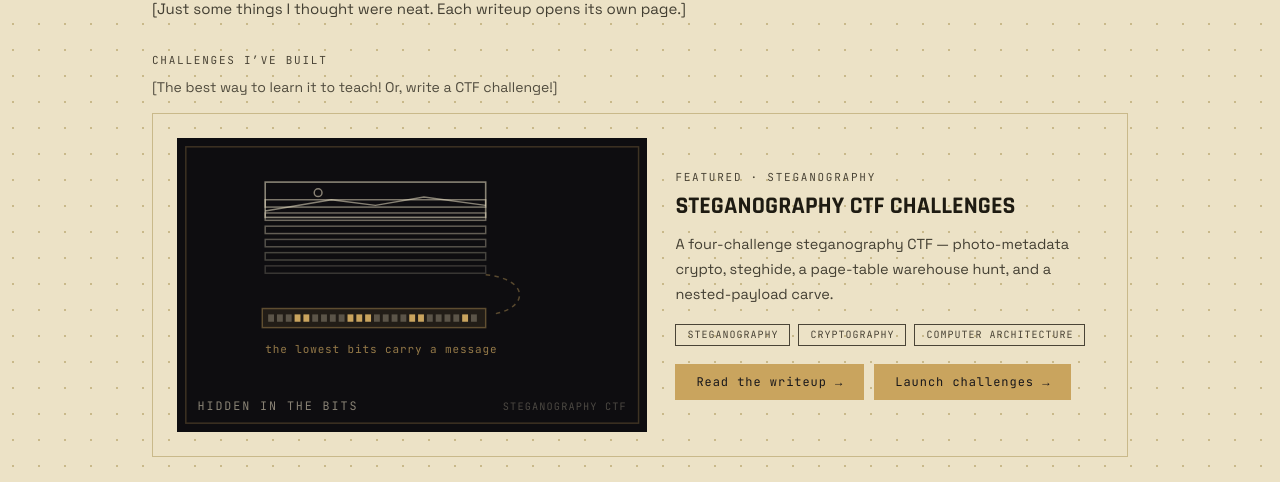
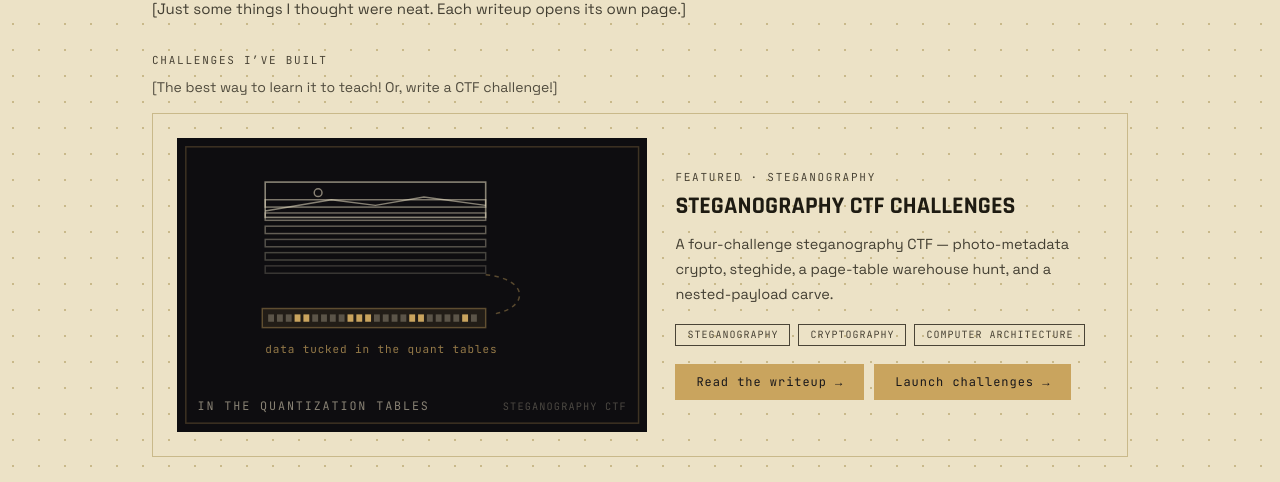
Before and after one commit to jdtherobot/jdtherobot.github.io, a React (Vite) app: page / in a window 1280 px wide. Shown: the part 3079-3561 px from the top of the page. Built offline with nearby package versions, Linux system fonts and the light colour scheme.

Commit message:
Flagship slideshow: taglines name real techniques (EXIF metadata, quantization tables, binwalk)

```diff
--- a/src/components/CtfFigure.tsx
+++ b/src/components/CtfFigure.tsx
@@ -7,9 +7,11 @@ import { useState, useEffect, type CSSProperties, type ReactNode } from 'react'
    command, cipher name, address, or resolved location. If a figure would help a
    player *win*, it does not belong here.
 
-   The flagship is a slideshow that cross-fades through three takes on
-   "steganography overall" — a loupe over hidden data, a bit-plane peel, and a
-   signal buried in noise — every 4s (paused under prefers-reduced-motion). */
+   The flagship is a slideshow that cross-fades through three real techniques
+   from the set — EXIF metadata (loupe), JPEG quantization-table stego
+   (bit-planes), and a binwalk carve (signal in noise) — every 4s (paused under
+   prefers-reduced-motion). These name techniques the overview already lists
+   openly; they still reveal no flag, key, password, or the four-square cipher. */
 
 export type CtfFigureKind = 'flagship' | 'warehouse' | 'lvl1' | 'lvl2' | 'lvl3'
 
@@ -123,7 +125,7 @@ function Loupe() {
   const hx2 = LOUPE_CX + (LOUPE_R + 34) * u
   const hy2 = LOUPE_CY + (LOUPE_R + 34) * u
   return (
-    <FlagFrame tagline="LOOK CLOSER — IT’S DATA">
+    <FlagFrame tagline="IT’S IN THE EXIF METADATA">
       <rect x={34} y={34} width={176} height={118} fill="none" stroke={C55} strokeWidth={1.25} />
       <Picture x={34} y={34} w={176} h={118} stroke={C28} />
       <clipPath id="ctf-lens">
@@ -142,11 +144,11 @@ function Loupe() {
   )
 }
 
-// ---- flagship slide C · BITS — the photo peels into bit-layers; the lowest carries a message
+// ---- flagship slide C · BITS — the photo peels into layers; the payload rides the JPEG's quantization tables
 const BITS_ON = [3, 4, 9, 10, 11, 16, 17, 22]
 function Bits() {
   return (
-    <FlagFrame tagline="HIDDEN IN THE BITS">
+    <FlagFrame tagline="IN THE QUANTIZATION TABLES">
       <Picture x={60} y={30} w={150} h={24} stroke={C55} />
       <rect x={60} y={30} width={150} height={24} fill="none" stroke={C55} strokeWidth={1.1} />
       {Array.from({ length: 6 }, (_, i) => (
@@ -157,7 +159,7 @@ function Bits() {
       {Array.from({ length: 24 }, (_, c) => (
         <rect key={c} x={62 + c * 6} y={120} width={4} height={5} fill={BITS_ON.includes(c) ? GOLD : C28} />
       ))}
-      <text x={60} y={146} fontFamily={MONO} fontSize={7.5} letterSpacing=".08em" fill={G72}>the lowest bits carry a message</text>
+      <text x={60} y={146} fontFamily={MONO} fontSize={7.5} letterSpacing=".08em" fill={G72}>data tucked in the quant tables</text>
     </FlagFrame>
   )
 }
@@ -179,7 +181,7 @@ const signalField = (() => {
 
 function Signal() {
   return (
-    <FlagFrame tagline="A SIGNAL IN THE NOISE">
+    <FlagFrame tagline="CARVED OUT WITH BINWALK">
       {signalField.map((c, i) => (
         <text key={i} x={c.x} y={c.y} fontFamily={MONO} fontSize={8} fill={c.on ? G72 : C22}>{c.ch}</text>
       ))}
```
